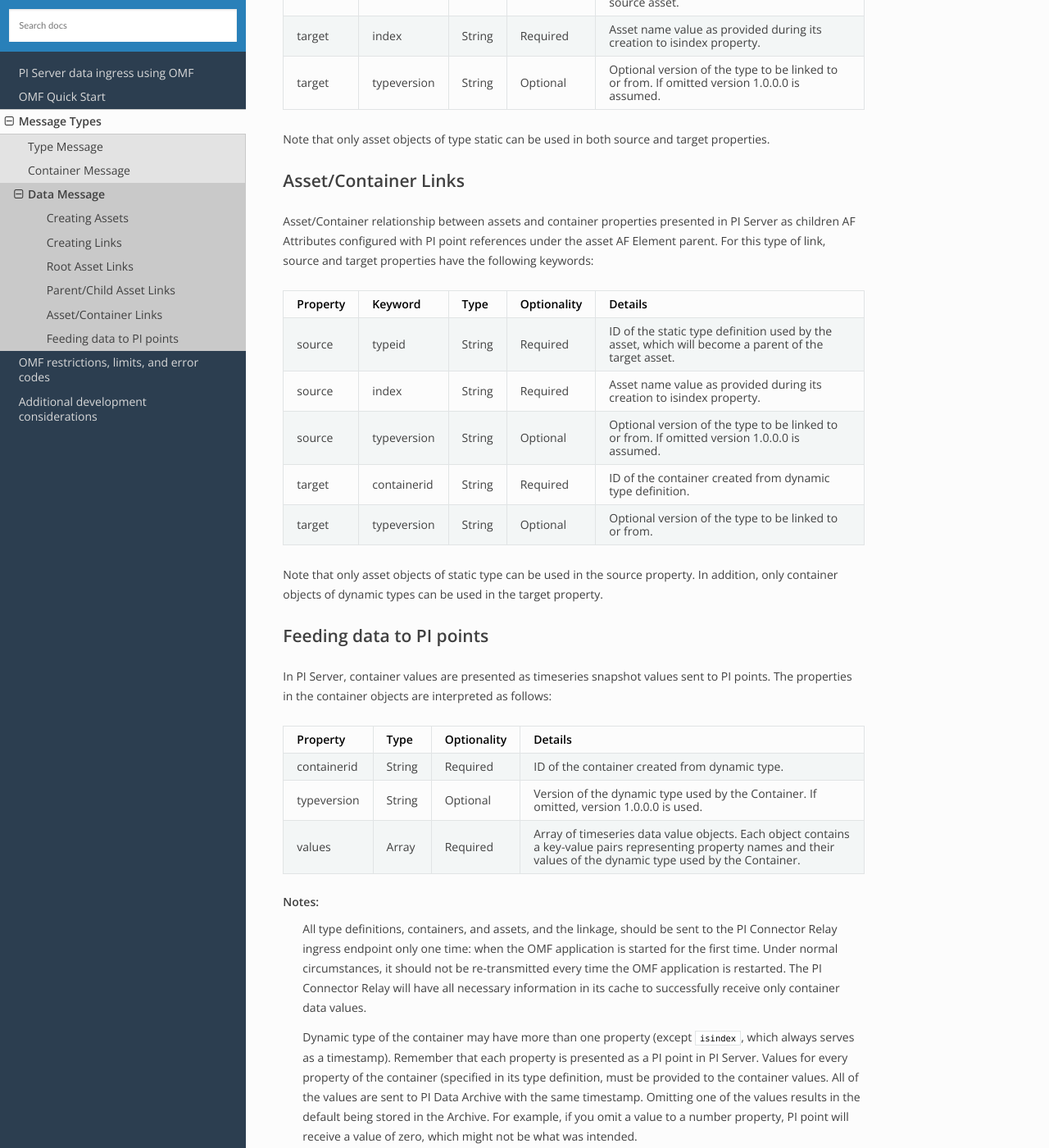
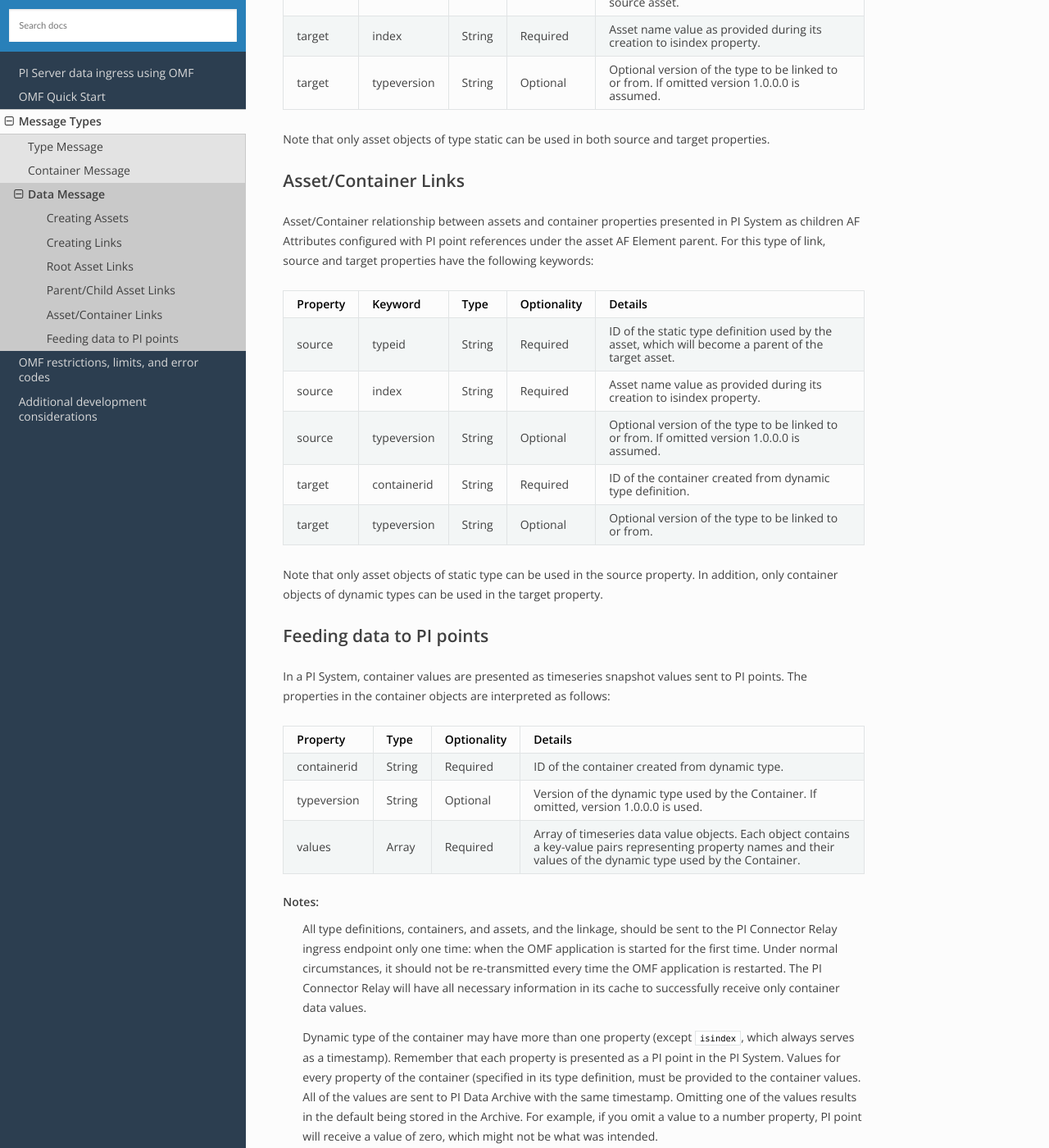
Before and after one commit to osisoft/OMF-Developer-Companion-Guide, a Sphinx documentation site: the page built from docs/OMF_Data_msg.rst, in a window 1280 px wide and 1400 px high, scrolled down 2224 px. Shown: the whole window at 82% size. Built offline with Sphinx 7.4.7 and the Read the Docs theme 2.0.0, drawn with Linux system fonts in a browser that asks for light colours; some of the changed text lies outside the part shown.

Commit message:
Update OMF_Data_msg.rst

```diff
--- a/docs/OMF_Data_msg.rst
+++ b/docs/OMF_Data_msg.rst
@@ -2,7 +2,7 @@ Data Message
 ============
 
 
-In PI Server, a data message serves three different purposes:
+In the PI System, a data message serves three different purposes:
 
 1. Creating concrete assets from a static type definition,
 2. Linking assets and containers together and forming AF Element/Attribute structure
@@ -12,7 +12,7 @@ In PI Server, a data message serves three different purposes:
 Creating Assets
 ---------------
 
-In a PI Server, an asset is interpreted as an AF Element. The properties in the asset objects are interpreted as follows:
+In a PI System, an asset is interpreted as an AF Element. The properties in the asset objects are interpreted as follows:
 
 
 +----------------+-------------+---------------+------------------------------------------------------------+
@@ -56,7 +56,7 @@ Each link object has the following properties:
 | target         | String      | Required      | An object representing the target of the link or its child.|
 +----------------+-------------+---------------+------------------------------------------------------------+
 
-Three types of link objects are supported by PI Server:
+Three types of link objects are supported by PI System:
 
 1. Root asset links, which create top level AF elements
 
@@ -67,7 +67,7 @@ Three types of link objects are supported by PI Server:
 Root Asset Links
 ----------------
 
-Root asset is presented in PI Server as a top-level AF element in the AF structure tree, which is a child
+Root asset is presented in PI System as a top-level AF element in the AF structure tree, which is a child
 of a parent AF Element created for your OMF application. For this type of the link,
 the source and target properties have the following keywords:
 
@@ -98,7 +98,7 @@ Notes:
 Parent/Child Asset Links
 ------------------------
 
-Parent/Child relationship between assets presented in PI Server as child AF element attached to a
+Parent/Child relationship between assets presented in PI System as child AF element attached to a
 top level or any other sub-tree AF element parent. For this type of the link, source and target
 properties have the following keywords:
 
@@ -134,7 +134,7 @@ Note that only asset objects of type static can be used in both source and targe
 Asset/Container Links
 ---------------------
 
-Asset/Container relationship between assets and container properties presented in PI Server as children
+Asset/Container relationship between assets and container properties presented in PI System as children
 AF Attributes configured with PI point references under the asset AF Element parent. For this type of link,
 source and target properties have the following keywords:
 
@@ -167,7 +167,7 @@ objects of dynamic types can be used in the target property.
 Feeding data to PI points
 -------------------------
 
-In PI Server, container values are presented as timeseries snapshot values sent to PI points. The properties
+In a PI System, container values are presented as timeseries snapshot values sent to PI points. The properties
 in the container objects are interpreted as follows:
 
 +----------------+-------------+---------------+------------------------------------------------------------+
@@ -190,7 +190,7 @@ Notes:
   information in its cache to successfully receive only container data values.
 
   Dynamic type of the container may have more than one property (except ``isindex``, which always serves as a timestamp).
-  Remember that each property is presented as a PI point in PI Server. Values for every property of the container
+  Remember that each property is presented as a PI point in the PI System. Values for every property of the container
   (specified in its type definition, must be provided to the container values. All of the values are sent
   to PI Data Archive with the same timestamp. Omitting one of the values results in the default being stored
   in the Archive. For example, if you omit a value to a number property, PI point will receive a value of zero,
```
